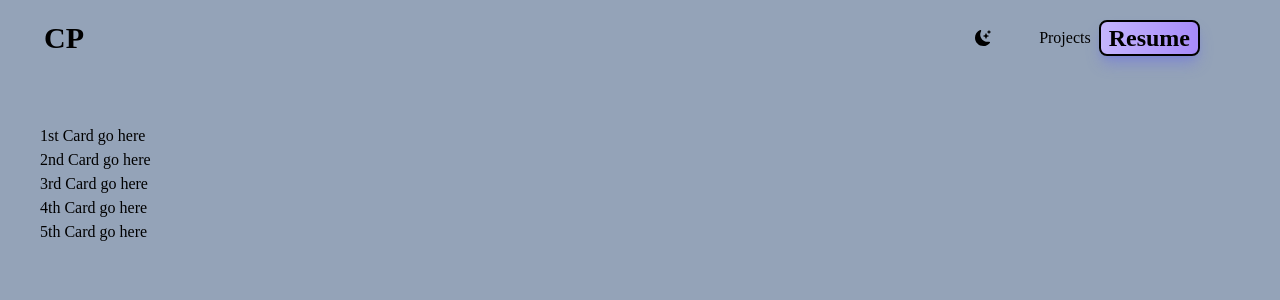
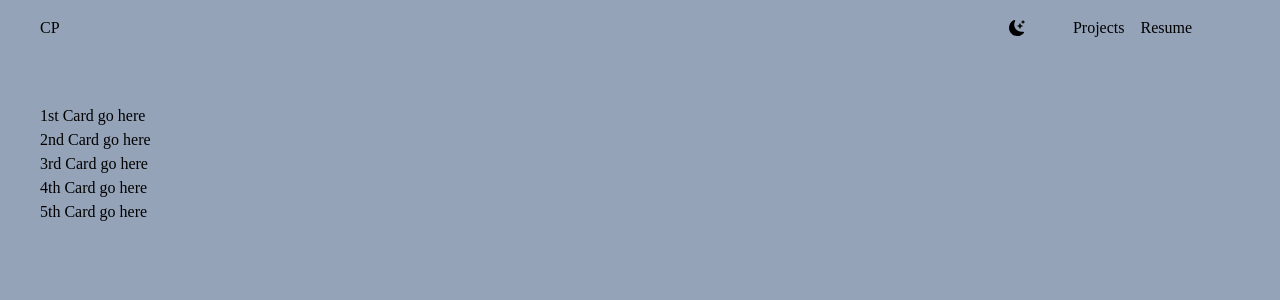
Before and after one commit to taepal467/cp_portfolio, a Next.js app: page /components/Projects in a window 1280 px wide. Shown: the top 300 px of the page. Built offline with nearby package versions, Linux system fonts and the light colour scheme.

Commit message:
Removed styles

```diff
--- a/pages/components/Projects.js
+++ b/pages/components/Projects.js
@@ -11,7 +11,7 @@ export default function Projects() {
             <main className='min-h-screen px-10 bg-slate-400 font-gloock dark:bg-black'>
                     <nav className='py-4 mb-12 flex justify-between'>
                         <Link href="/">
-                            <h1 className='text-3xl font-bold p-1 '>CP</h1>
+                            <h1 className=''>CP</h1>
                         </Link>
                         <ul className='flex items-center px-10'>
                             <li className=' px-2 pr-10 '>
@@ -26,7 +26,7 @@ export default function Projects() {
                             <li className=' px-2'>
                                 <Link href='./components/Projects'>Projects</Link>
                             </li>
-                            <li className=' px-2 text-2xl font-bold rounded-lg shadow-lg shadow-indigo-500/40 border-2 border-black bg-gradient-to-r from-violet-300 to-violet-400 hover:shadow-lg dark:hover:shadow-black/30'>
+                            <li className=' px-2'>
                             <a href="https://docs.google.com/document/d/1gd_s5Lm468wk0DONMSpgxVsJarLlb9Cx51AHrZmtRnQ/edit?usp=sharing"
                                 target='_blank'
                                 rel="noopener noreferrer">
```
